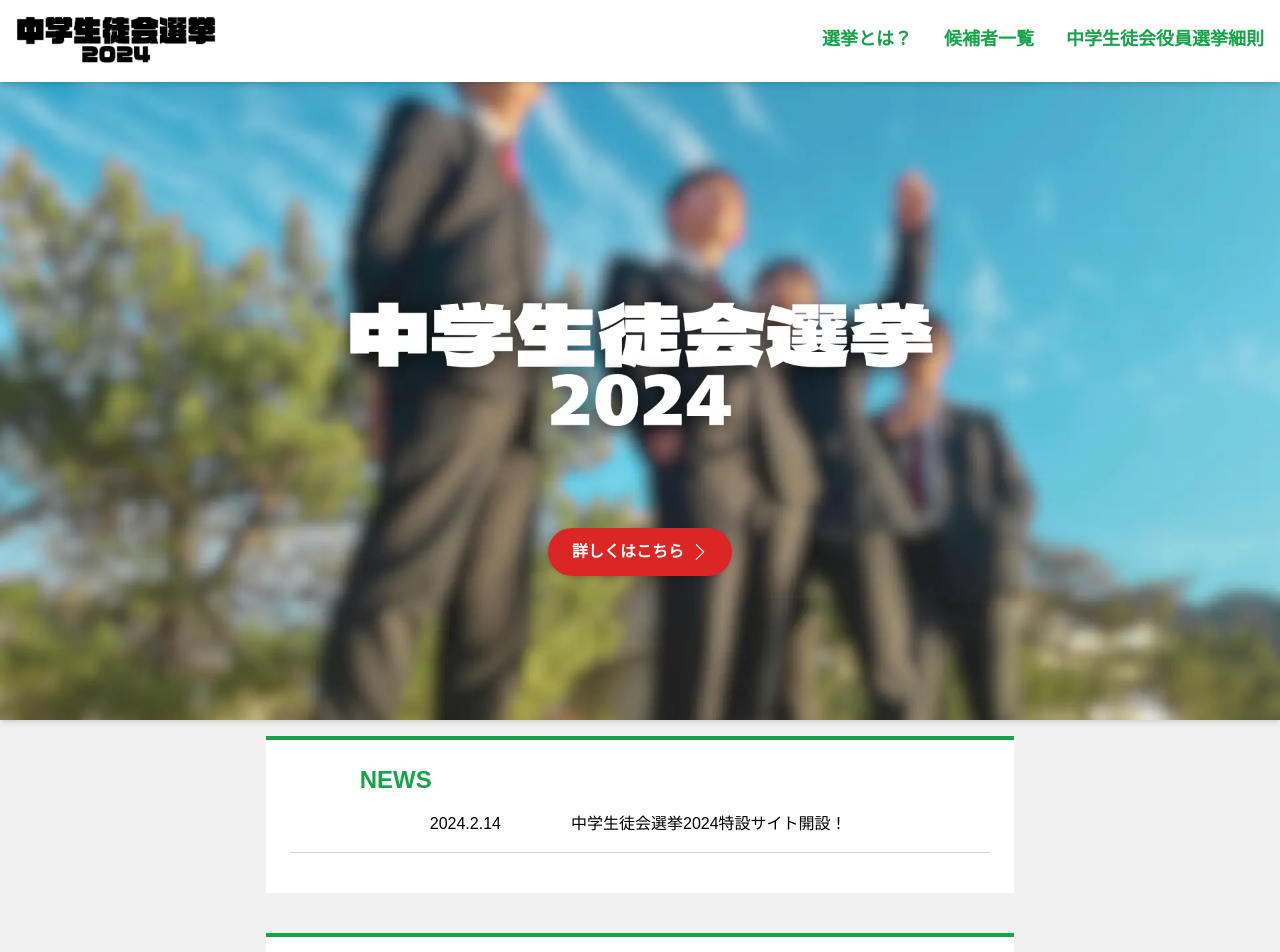
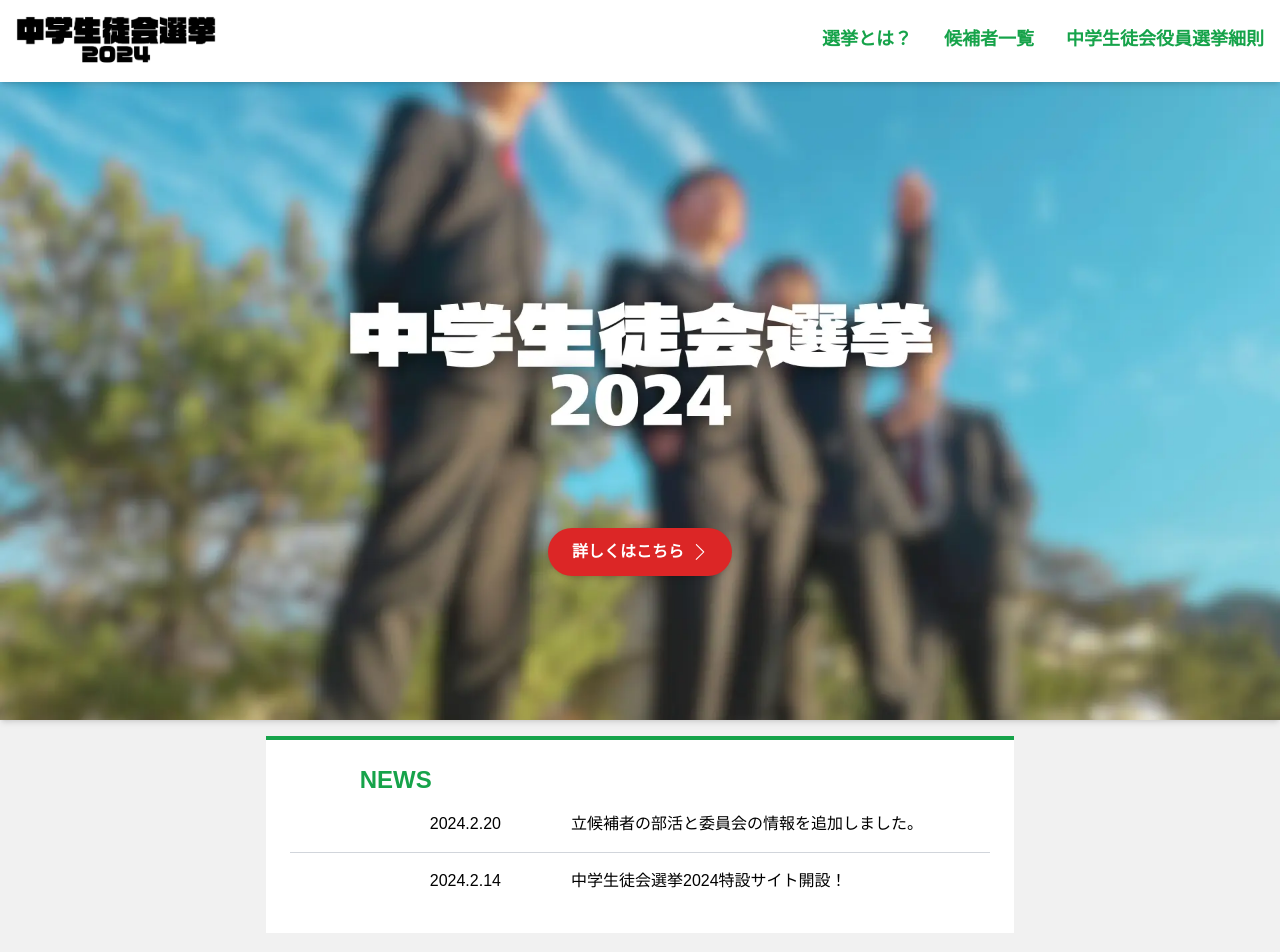
Before and after one commit to Natsusame/highschool-election-2025, a Next.js app: page / in a window 1280 px wide. Shown: the top 952 px of the page. Built offline with nearby package versions, Linux system fonts and the light colour scheme.

Commit message:
ニュース更新(部活委員会追加)

```diff
--- a/src/app/components/News.tsx
+++ b/src/app/components/News.tsx
@@ -5,16 +5,16 @@ const News = () => {
       <div className="space-y-4">
         <div className="border-b border-gray-300 pb-4">
           <div className="flex flex-col sm:flex-row justify-start">
-            <p className="sm:mr-[10%] sm:ml-[20%]">2024.2.14</p>
-            <p>中学生徒会選挙2024特設サイト開設！</p>
+            <p className="sm:mr-[10%] sm:ml-[20%]">2024.2.20</p>
+            <p>立候補者の部活と委員会の情報を追加しました。</p>
           </div>
         </div>
       </div>
       <div className="pb-4">
-        {/* <div className="flex justify-start mt-4">
+        <div className="flex justify-start mt-4">
           <p className="mr-[10%] ml-[20%]">2024.2.14</p>
           <p>中学生徒会選挙2024特設サイト開設！</p>
-        </div> */}
+        </div>
         {/* 追加のニュース項目をここに追加できます */}
       </div>
     </div>
```
